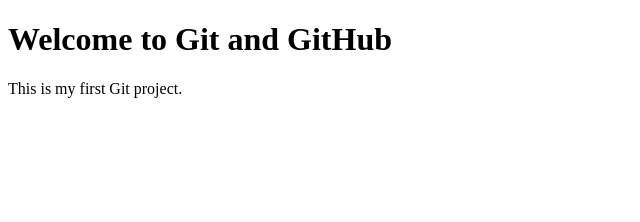
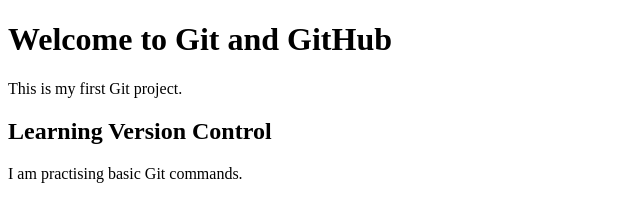
Before and after one commit to sravanthihypertestinc/sravanthi_day2, a plain HTML site: page index.html in a window 1280 px wide. Shown: the whole page, without its empty margins (0-640 px from the left). Drawn offline with Linux system fonts and the light colour scheme.

Commit message:
Update HTML content

```diff
--- a/index.html
+++ b/index.html
@@ -9,6 +9,8 @@
 
     <h1>Welcome to Git and GitHub</h1>
     <p>This is my first Git project.</p>
+    <h2>Learning Version Control</h2>
+<p>I am practising basic Git commands.</p>
 
 </body>
 </html>
```
